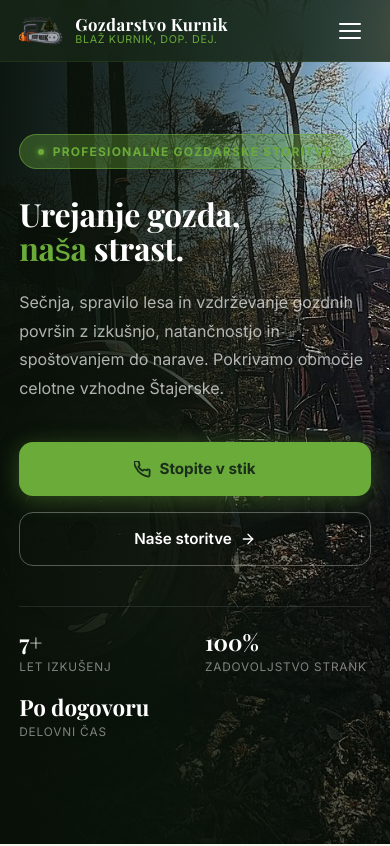
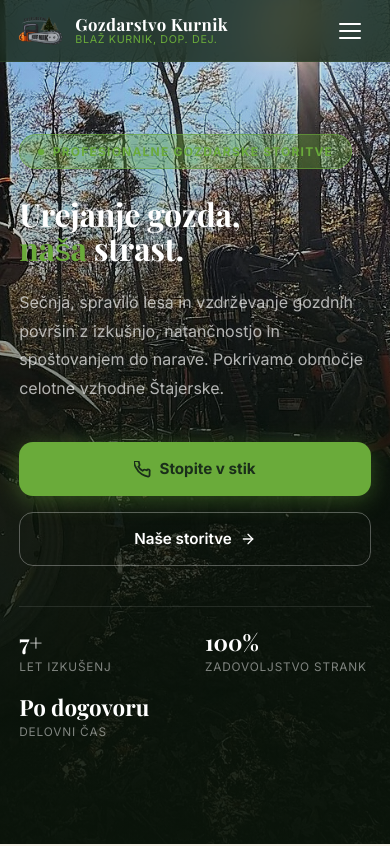
Before and after one commit to custadej/gozdarstvo-kurnik, a Next.js app: page / in a window 390 px wide. Shown: the top 846 px of the page. Built offline with nearby package versions, Linux system fonts and the light colour scheme.

Commit message:
mali fix

```diff
--- a/src/app/globals.css
+++ b/src/app/globals.css
@@ -214,27 +214,8 @@ nav.scrolled {
 }
 
 /* Scroll-to-top */
-#scrollTop {
-  position: fixed;
-  bottom: 24px; right: 24px; top: auto;
-  z-index: 50;
-  width: 46px; height: 46px;
-  background: var(--green-accent);
-  border: none;
-  border-radius: 12px;
-  cursor: pointer;
-  display: flex;
-  align-items: center;
-  justify-content: center;
-  opacity: 0;
-  transform: translateY(12px);
-  transition: opacity 0.3s, transform 0.3s, background 0.2s;
-  box-shadow: 0 4px 18px rgba(74,124,47,0.45);
-}
-#scrollTop.visible { opacity: 1; transform: translateY(0); }
-#scrollTop:hover { background: var(--green-light); }
 @media (max-width: 768px) {
-  #scrollTop { bottom: 80px; right: 16px; }
+  :root { --scroll-btn-bottom: 90px; }
 }
 
 /* ════════════════════════════════
@@ -258,9 +239,25 @@ nav.scrolled {
   position: absolute;
   inset: 0;
   z-index: 1;
-  background:
-    linear-gradient(to right, rgba(8,16,8,0.96) 0%, rgba(10,20,10,0.82) 42%, rgba(10,20,10,0.38) 72%, transparent 100%),
-    linear-gradient(to top, rgba(8,16,8,0.7) 0%, transparent 50%);
+  background: linear-gradient(
+    105deg,
+    rgba(10,20,10,0.92) 0%,
+    rgba(13,26,13,0.78) 35%,
+    rgba(13,26,13,0.35) 60%,
+    rgba(0,0,0,0.05) 100%
+  );
+}
+@media (max-width: 768px) {
+  .hero-photo-wrapper { background-position: 70% center !important; }
+  .hero-bg {
+    background: linear-gradient(
+      to top,
+      rgba(10,20,10,0.95) 0%,
+      rgba(10,20,10,0.75) 40%,
+      rgba(10,20,10,0.25) 70%,
+      rgba(0,0,0,0.05) 100%
+    );
+  }
 }
 .hero-content {
   position: relative;
--- a/src/components/Hero.tsx
+++ b/src/components/Hero.tsx
@@ -3,7 +3,6 @@
 import { Fragment, useRef } from 'react';
 import { useGSAP } from '@gsap/react';
 import gsap from 'gsap';
-import Image from 'next/image';
 
 const titleLine1 = ['Urejanje', 'gozda,'];
 const titleLine2 = ['naša', 'strast.'];
@@ -50,16 +49,12 @@ export default function Hero() {
 
   return (
     <section id="hero">
-      <div className="hero-photo-wrapper">
-        <Image
-          src="/slike/web/1-traktor-forwarder-bliznji-pogled.jpg"
-          alt="Gozdarstvo Kurnik pri delu"
-          fill
-          priority
-          sizes="100vw"
-          style={{ objectFit: 'cover', objectPosition: 'center 35%' }}
-        />
-      </div>
+      <div className="hero-photo-wrapper" style={{
+        backgroundImage: 'url("/slike/web/1-traktor-forwarder-bliznji-pogled.jpg")',
+        backgroundSize: 'cover',
+        backgroundPosition: 'center 35%',
+        backgroundRepeat: 'no-repeat',
+      }} />
       <div className="hero-bg" />
 
       <div className="hero-content" ref={contentRef}>
--- a/src/components/Navbar.tsx
+++ b/src/components/Navbar.tsx
@@ -6,13 +6,14 @@ import Image from 'next/image';
 export default function Navbar() {
   const [menuOpen, setMenuOpen] = useState(false);
   const [scrolled, setScrolled] = useState(false);
+  const [showScroll, setShowScroll] = useState(false);
   const touchHandled = useRef(false);
 
   useEffect(() => {
     const onScroll = () => {
-      setScrolled(window.scrollY > 80);
-      const btn = document.getElementById('scrollTop');
-      if (btn) btn.classList.toggle('visible', window.scrollY > 400);
+      const y = window.scrollY;
+      setScrolled(y > 80);
+      setShowScroll(y > 300);
     };
     window.addEventListener('scroll', onScroll, { passive: true });
     return () => window.removeEventListener('scroll', onScroll);
@@ -54,6 +55,7 @@ export default function Navbar() {
   const close = () => setMenuOpen(false);
 
   return (
+    <>
     <nav className={scrolled ? 'scrolled' : ''}>
       {/* Logo — always left */}
       <a href="#hero" className="nav-logo">
@@ -123,16 +125,38 @@ export default function Navbar() {
         </ul>
       )}
 
+    </nav>
+
+    {showScroll && (
       <button
-        id="scrollTop"
         onClick={() => window.scrollTo({ top: 0, behavior: 'smooth' })}
         aria-label="Na vrh"
+        style={{
+          position: 'fixed',
+          bottom: 'var(--scroll-btn-bottom, 24px)',
+          right: '16px',
+          top: 'auto',
+          zIndex: 50,
+          width: '48px',
+          height: '48px',
+          backgroundColor: 'var(--green-accent, #4a7c2f)',
+          borderRadius: '10px',
+          border: 'none',
+          cursor: 'pointer',
+          display: 'flex',
+          alignItems: 'center',
+          justifyContent: 'center',
+          boxShadow: '0 4px 18px rgba(74,124,47,0.45)',
+          touchAction: 'manipulation',
+          WebkitTapHighlightColor: 'transparent',
+        }}
       >
         <svg viewBox="0 0 24 24" fill="none" stroke="white" strokeWidth="2.5"
           strokeLinecap="round" width={20} height={20}>
           <polyline points="18 15 12 9 6 15" />
         </svg>
       </button>
-    </nav>
+    )}
+    </>
   );
 }
```
